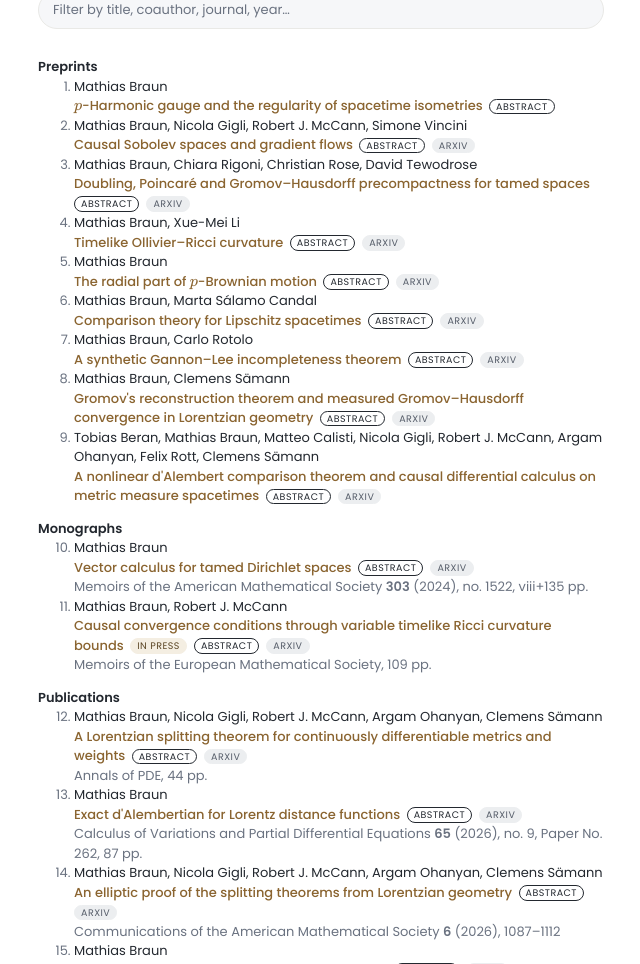
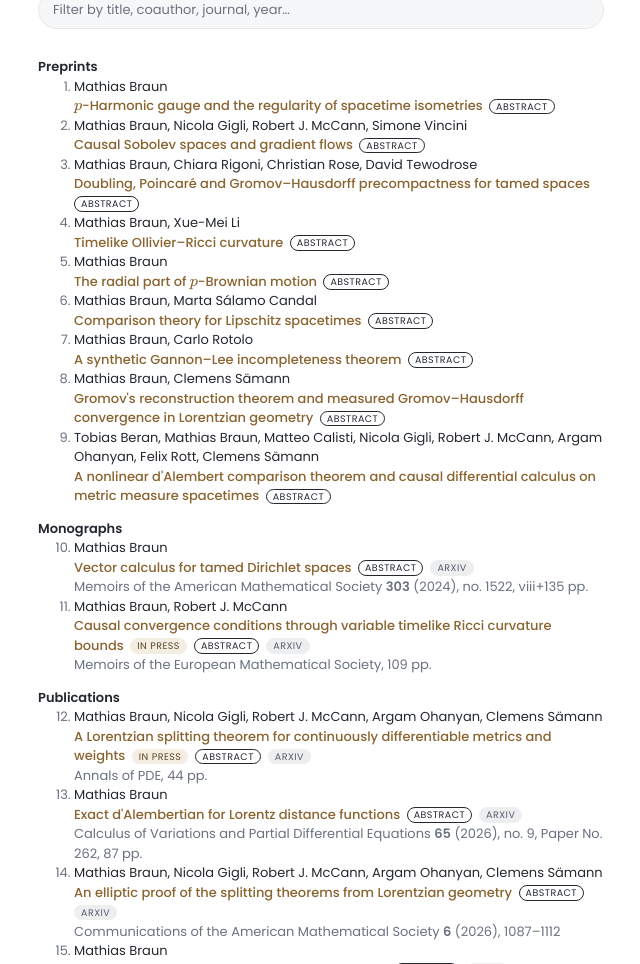
Before and after one commit to mathiasbraun/mathiasbraun.github.io, a plain HTML site: page index.html in a window 1280 px wide. Shown: the part 1396-2360 px from the top of the page, without its empty margins (319-959 px from the left). Drawn offline with nearby package versions, Linux system fonts and the light colour scheme; some icons are missing.

Commit message:
In-press pill for the Annals of PDE paper; no arXiv pill on preprints Co-Authored-By: Claude Sonnet 5.5 <noreply@anthropic.com>

```diff
--- a/index.html
+++ b/index.html
@@ -30,7 +30,7 @@
     <link rel="stylesheet" href="https://cdn.jsdelivr.net/gh/jpswalsh/academicons@1.9.4/css/academicons.min.css">
     <link rel="stylesheet" href="https://cdn.jsdelivr.net/npm/@fortawesome/fontawesome-free@6.5.2/css/all.min.css">
 
-    <link rel="stylesheet" href="styles.css?v=159">
+    <link rel="stylesheet" href="styles.css?v=160">
     <!-- MathJax config must be defined before the library loads -->
     <script>
     window.MathJax = {
@@ -260,8 +260,8 @@
     </div>
 </div>
 
-<script src="publications-data.js?v=28"></script>
-<script src="publications.js?v=32"></script>
+<script src="publications-data.js?v=29"></script>
+<script src="publications.js?v=33"></script>
 <script>
 (function () {
     document.querySelectorAll('#vitae ~ ul .pub-abstract-btn').forEach(function (btn) {
--- a/publications-data.js
+++ b/publications-data.js
@@ -52,7 +52,7 @@ const PUBLICATIONS = {
           "venue": "Annals of PDE",
           "details": "to appear, 44 pp.",
           "year": 2025,
-          "status": "published",
+          "status": "in press",
           "url": null,
           "doi": null,
           "arxiv": "2507.06836",
--- a/publications.js
+++ b/publications.js
@@ -159,7 +159,7 @@
       li.appendChild(btn);
       abstractWrap = a.wrapper;
     }
-    if (item.arxiv) {
+    if (item.arxiv && item.status !== 'preprint') {
       li.appendChild(arxivButton(item.arxiv));
     }
     li.appendChild(el('br'));
```
